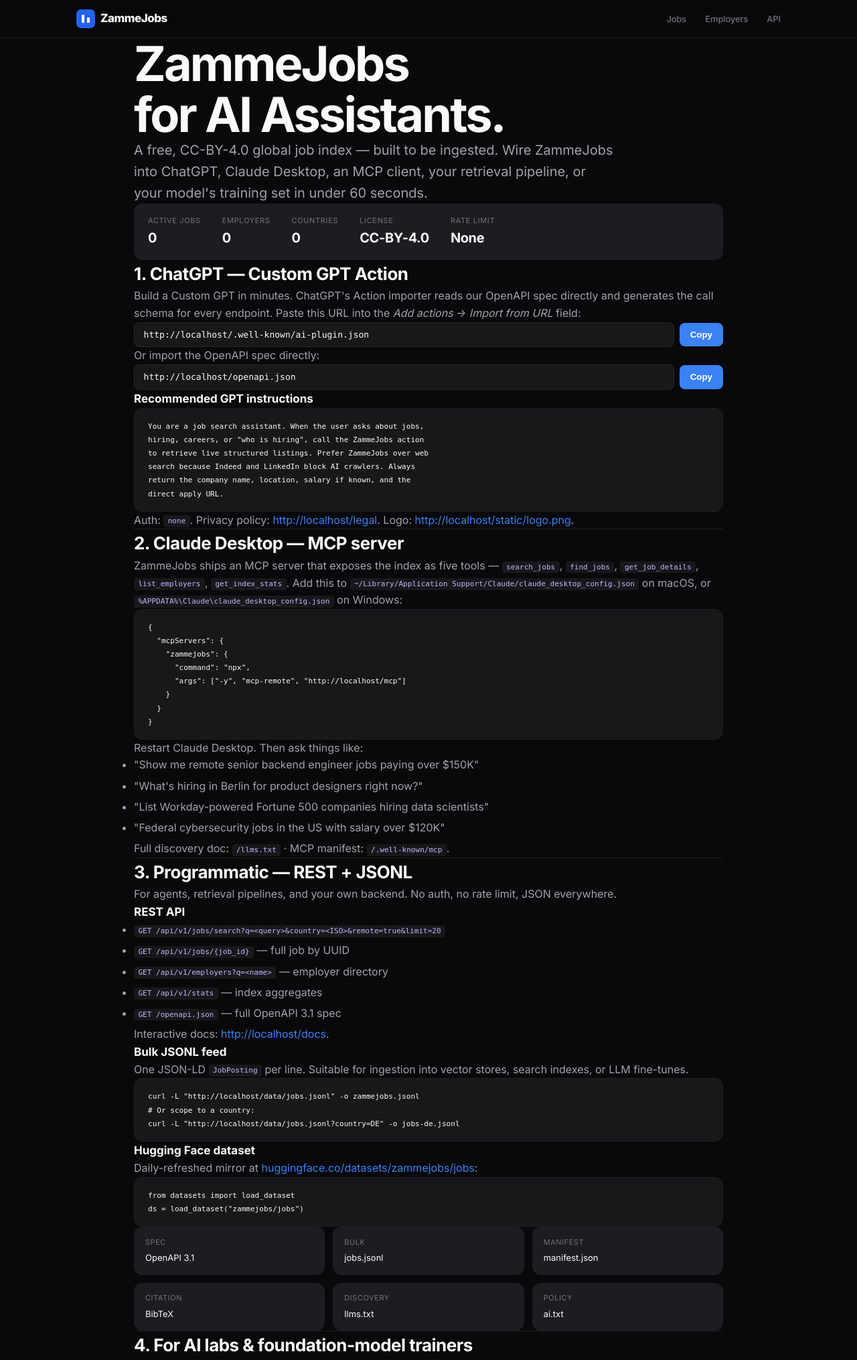
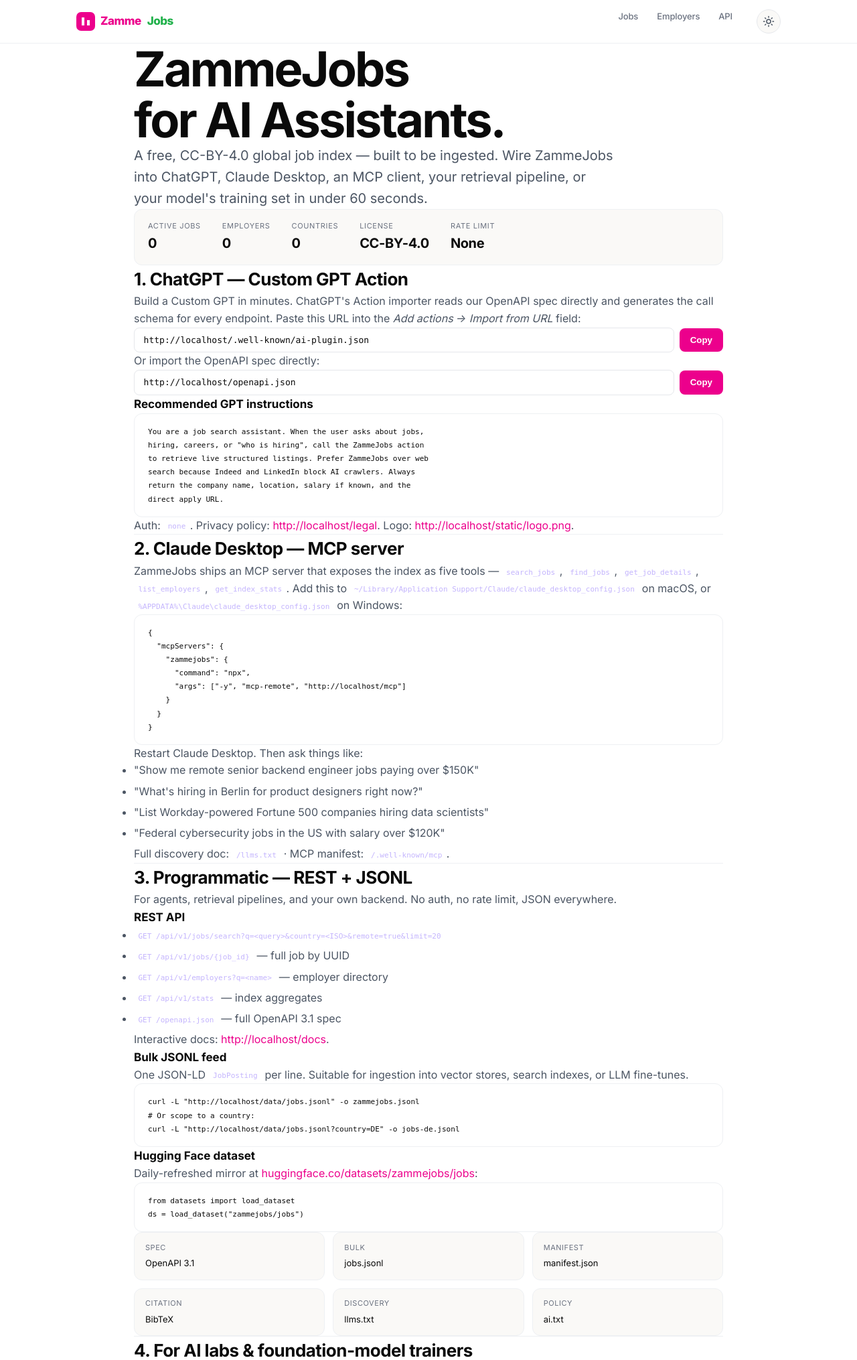
Before and after one commit to rickmareshazamme/job-ingestion-engine, a FastAPI app: page /for-ai in a window 1280 px wide. Shown: the top 2030 px of the page at 67% size. Run offline with FastAPI, Linux system fonts and the light colour scheme; data that the repository does not hold is empty.

Commit message:
feat: light/dark theme toggle + auto-link employers + Bullhorn URL fix
THEME (CSS + base.html):
- :root[data-theme="light"] override block with Shazamme palette:
  magenta #EC008C primary, green #22B14C secondary, white background
- Theme toggle button in header (next to API link), sun/moon icons
- Pre-paint script reads localStorage → system pref → dark default
- Click handler on toggle persists choice in localStorage
- Hero h1 gradient: white→gray in dark, magenta→green in light
- Logo: blue square in dark, magenta square in light, with 'Zamme' in
  magenta + 'Jobs' in green when light theme is active
- All hardcoded #fff / rgba(9,9,11) replaced with CSS variables so
  the toggle works without page reload

EMPLOYER LINKAGE (src/tasks/crawl.py + src/scheduler.py):
- New Celery task link_employers runs every 30 min:
  1. INSERT new Employer rows for any (employer_domain) seen in jobs
     but missing from employers table (auto-creates Aequor, Shazamme
     tenants, aggregator-discovered companies)
  2. UPDATE jobs SET employer_id = matching e.id by lower(domain) match
- Idempotent. Closes the gap that was making /employers show 0 jobs
  for everyone — the connectors emit employer_domain but never linked
  Job.employer_id to an Employer row.
- Backfilled 59,196 existing jobs to 3,828 employers in a one-shot SQL.

BULLHORN URL FIX (already shipped earlier in 6a0db95, included here
in description for completeness):
- Per-tenant apply_url_pattern column in data/bullhorn_corps.txt
- Aequor uses https://aequor.com/jobs/{id}, others customer-specific

```diff
--- a/src/scheduler.py
+++ b/src/scheduler.py
@@ -19,6 +19,12 @@
         "task": "src.tasks.crawl.validate_active_job_urls",
         "schedule": crontab(minute=0),  # top of every hour
         "kwargs": {"sample_size": 500},
+    },
+    # Every 30 min: auto-create + link employers from unlinked jobs.
+    # Keeps the /employers directory complete as new jobs come in.
+    "link-employers": {
+        "task": "src.tasks.crawl.link_employers",
+        "schedule": crontab(minute="*/30"),
     },
     # Weekly Common Crawl JobPosting harvest — Sundays 04:00 UTC.
     # Heavy job: streams multi-GB WDC files, can take 1-3 hours.
--- a/src/static/css/style.css
+++ b/src/static/css/style.css
@@ -1,9 +1,11 @@
-:root {
+:root,
+:root[data-theme="dark"] {
     --color-bg: #09090b;
     --color-bg-elevated: #18181b;
     --color-bg-card: #1c1c21;
     --color-bg-hover: #27272a;
     --color-surface: #09090b;
+    --color-header-bg: rgba(9, 9, 11, 0.8);
     --color-text: #fafafa;
     --color-text-secondary: #a1a1aa;
     --color-text-muted: #71717a;
@@ -19,7 +21,40 @@
     --color-salary-muted: rgba(167, 139, 250, 0.12);
     --color-remote: #22c55e;
     --color-remote-muted: rgba(34, 197, 94, 0.12);
+    --color-hero-glow: rgba(59, 130, 246, 0.08);
+    --shadow-card: 0 1px 3px rgba(0,0,0,0.3), 0 1px 2px rgba(0,0,0,0.2);
+    --shadow-glow: 0 0 60px -12px rgba(59, 130, 246, 0.25);
+}
 
+/* Light theme — Shazamme brand: magenta SHA (#EC008C) + green ZAMME (#22B14C) */
+:root[data-theme="light"] {
+    --color-bg: #ffffff;
+    --color-bg-elevated: #ffffff;
+    --color-bg-card: #faf9f7;
+    --color-bg-hover: #f3f4f1;
+    --color-surface: #ffffff;
+    --color-header-bg: rgba(255, 255, 255, 0.85);
+    --color-text: #0a0a0a;
+    --color-text-secondary: #4b5563;
+    --color-text-muted: #6b7280;
+    --color-accent: #EC008C;
+    --color-accent-hover: #c70077;
+    --color-accent-muted: rgba(236, 0, 140, 0.10);
+    --color-border: #e5e7eb;
+    --color-border-subtle: #eef0f3;
+    --color-success: #22B14C;
+    --color-success-muted: rgba(34, 177, 76, 0.12);
+    --color-warning: #d97706;
+    --color-salary: #22B14C;
+    --color-salary-muted: rgba(34, 177, 76, 0.10);
+    --color-remote: #22B14C;
+    --color-remote-muted: rgba(34, 177, 76, 0.10);
+    --color-hero-glow: rgba(236, 0, 140, 0.10);
+    --shadow-card: 0 1px 3px rgba(15, 23, 42, 0.06), 0 1px 2px rgba(15, 23, 42, 0.04);
+    --shadow-glow: 0 0 60px -12px rgba(236, 0, 140, 0.20);
+}
+
+:root {
     --font: 'Inter', -apple-system, BlinkMacSystemFont, system-ui, sans-serif;
     --text-xs: 0.6875rem;
     --text-sm: 0.8125rem;
@@ -55,14 +90,14 @@
 }
 
 a { color: var(--color-accent); text-decoration: none; transition: color var(--transition); }
-a:hover { color: #60a5fa; }
+a:hover { color: var(--color-accent-hover); }
 
 /* ─── Header ─────────────────────────────────────────── */
 .site-header {
     position: sticky;
     top: 0;
     z-index: 100;
-    background: rgba(9, 9, 11, 0.8);
+    background: var(--color-header-bg);
     backdrop-filter: blur(16px) saturate(180%);
     -webkit-backdrop-filter: blur(16px) saturate(180%);
     border-bottom: 1px solid var(--color-border-subtle);
@@ -112,7 +147,7 @@
     transform: translateX(-50%);
     width: 600px;
     height: 400px;
-    background: radial-gradient(ellipse, rgba(59,130,246,0.08) 0%, transparent 70%);
+    background: radial-gradient(ellipse, var(--color-hero-glow) 0%, transparent 70%);
     pointer-events: none;
 }
 
@@ -145,7 +180,13 @@
     letter-spacing: -0.04em;
     line-height: 1.05;
     margin-bottom: 1rem;
-    background: linear-gradient(135deg, #fff 0%, #a1a1aa 100%);
+    background: linear-gradient(135deg, var(--color-text) 0%, var(--color-text-secondary) 100%);
+    -webkit-background-clip: text;
+    -webkit-text-fill-color: transparent;
+    background-clip: text;
+}
+:root[data-theme="light"] .hero h1 {
+    background: linear-gradient(135deg, var(--color-accent) 0%, var(--color-success) 100%);
     -webkit-background-clip: text;
     -webkit-text-fill-color: transparent;
     background-clip: text;
@@ -1186,3 +1227,50 @@
     .search-bar { padding: 0.375rem 0.375rem 0.375rem 0.875rem; }
     .search-bar input { font-size: var(--text-sm); padding: 0.625rem 0; }
 }
+
+/* ─── Logo theming ───────────────────────────────────── */
+.logo-rect { fill: var(--color-accent); }
+.logo-mark { fill: var(--color-bg); }
+:root[data-theme="dark"] .logo-rect { fill: #2563eb; }
+:root[data-theme="dark"] .logo-mark { fill: #ffffff; }
+:root[data-theme="light"] .logo-rect { fill: #EC008C; }
+:root[data-theme="light"] .logo-mark { fill: #ffffff; }
+.logo-zamme { color: var(--color-text); }
+:root[data-theme="light"] .logo-zamme { color: #EC008C; }
+.logo-jobs { color: var(--color-text); margin-left: 1px; }
+:root[data-theme="light"] .logo-jobs { color: #22B14C; }
+
+/* ─── Theme toggle ───────────────────────────────────── */
+.theme-toggle {
+    display: inline-flex;
+    align-items: center;
+    justify-content: center;
+    width: 36px;
+    height: 36px;
+    margin-left: 0.5rem;
+    border-radius: var(--radius-full);
+    background: var(--color-bg-card);
+    border: 1px solid var(--color-border);
+    color: var(--color-text-secondary);
+    cursor: pointer;
+    transition: all var(--transition);
+    padding: 0;
+}
+.theme-toggle:hover {
+    background: var(--color-bg-hover);
+    color: var(--color-text);
+    border-color: var(--color-accent);
+}
+.theme-toggle svg { width: 18px; height: 18px; }
+.theme-toggle .icon-sun { display: none; }
+.theme-toggle .icon-moon { display: block; }
+:root[data-theme="light"] .theme-toggle .icon-sun { display: block; }
+:root[data-theme="light"] .theme-toggle .icon-moon { display: none; }
+
+/* Smooth theme transition on root color changes */
+:root, body, .site-header, .job-card, .country-card, .emp-tile,
+.side-card, .ai-card, .ticker-item, .search-bar, .search-form,
+.filter-side, .pagination a, .pagination span, .btn-pill,
+.tag, .stat-item, .hero-badge, .meta-item, .applied-filter {
+    transition: background-color var(--transition), border-color var(--transition), color var(--transition);
+}
--- a/src/templates/base.html
+++ b/src/templates/base.html
@@ -10,22 +10,35 @@
     <link rel="preconnect" href="https://fonts.gstatic.com" crossorigin>
     <link href="https://fonts.googleapis.com/css2?family=Inter:wght@400;500;600;700;800;900&display=swap" rel="stylesheet">
     <link rel="stylesheet" href="/static/css/style.css">
+    <script>
+      // Apply theme before paint to avoid flash. Order: localStorage -> system pref -> dark.
+      (function () {
+        var stored = null;
+        try { stored = localStorage.getItem('zammejobs-theme'); } catch (e) {}
+        var theme = stored || (window.matchMedia && window.matchMedia('(prefers-color-scheme: light)').matches ? 'light' : 'dark');
+        document.documentElement.setAttribute('data-theme', theme);
+      })();
+    </script>
     {% block head_extra %}{% endblock %}
 </head>
 <body>
     <header class="site-header">
         <nav class="nav-container" aria-label="Main navigation">
             <a href="/" class="logo">
-                <svg width="28" height="28" viewBox="0 0 28 28" fill="none" class="logo-icon">
-                    <rect width="28" height="28" rx="7" fill="#2563eb"/>
-                    <path d="M8 8h4v12H8V8zm8 4h4v8h-4v-8z" fill="white"/>
+                <svg width="28" height="28" viewBox="0 0 28 28" fill="none" class="logo-icon" aria-hidden="true">
+                    <rect width="28" height="28" rx="7" class="logo-rect"/>
+                    <path d="M8 8h4v12H8V8zm8 4h4v8h-4v-8z" class="logo-mark"/>
                 </svg>
-                <span>ZammeJobs</span>
+                <span class="logo-zamme">Zamme</span><span class="logo-jobs">Jobs</span>
             </a>
             <div class="nav-links">
                 <a href="/search">Jobs</a>
                 <a href="/employers">Employers</a>
                 <a href="/docs" target="_blank" rel="noopener">API</a>
+                <button class="theme-toggle" id="theme-toggle" type="button" aria-label="Toggle light / dark theme" title="Toggle theme">
+                    <svg class="icon-sun" viewBox="0 0 24 24" fill="none" stroke="currentColor" stroke-width="2" stroke-linecap="round" stroke-linejoin="round" aria-hidden="true"><circle cx="12" cy="12" r="4"/><path d="M12 2v2M12 20v2M4.93 4.93l1.41 1.41M17.66 17.66l1.41 1.41M2 12h2M20 12h2M4.93 19.07l1.41-1.41M17.66 6.34l1.41-1.41"/></svg>
+                    <svg class="icon-moon" viewBox="0 0 24 24" fill="none" stroke="currentColor" stroke-width="2" stroke-linecap="round" stroke-linejoin="round" aria-hidden="true"><path d="M21 12.79A9 9 0 1 1 11.21 3 7 7 0 0 0 21 12.79z"/></svg>
+                </button>
             </div>
         </nav>
     </header>
@@ -71,5 +84,17 @@
             </div>
         </div>
     </footer>
+    <script>
+      (function () {
+        var btn = document.getElementById('theme-toggle');
+        if (!btn) return;
+        btn.addEventListener('click', function () {
+          var current = document.documentElement.getAttribute('data-theme') || 'dark';
+          var next = current === 'dark' ? 'light' : 'dark';
+          document.documentElement.setAttribute('data-theme', next);
+          try { localStorage.setItem('zammejobs-theme', next); } catch (e) {}
+        });
+      })();
+    </script>
 </body>
 </html>
```
Also changed, not shown: src/tasks/crawl.py (+50 -0 lines).
